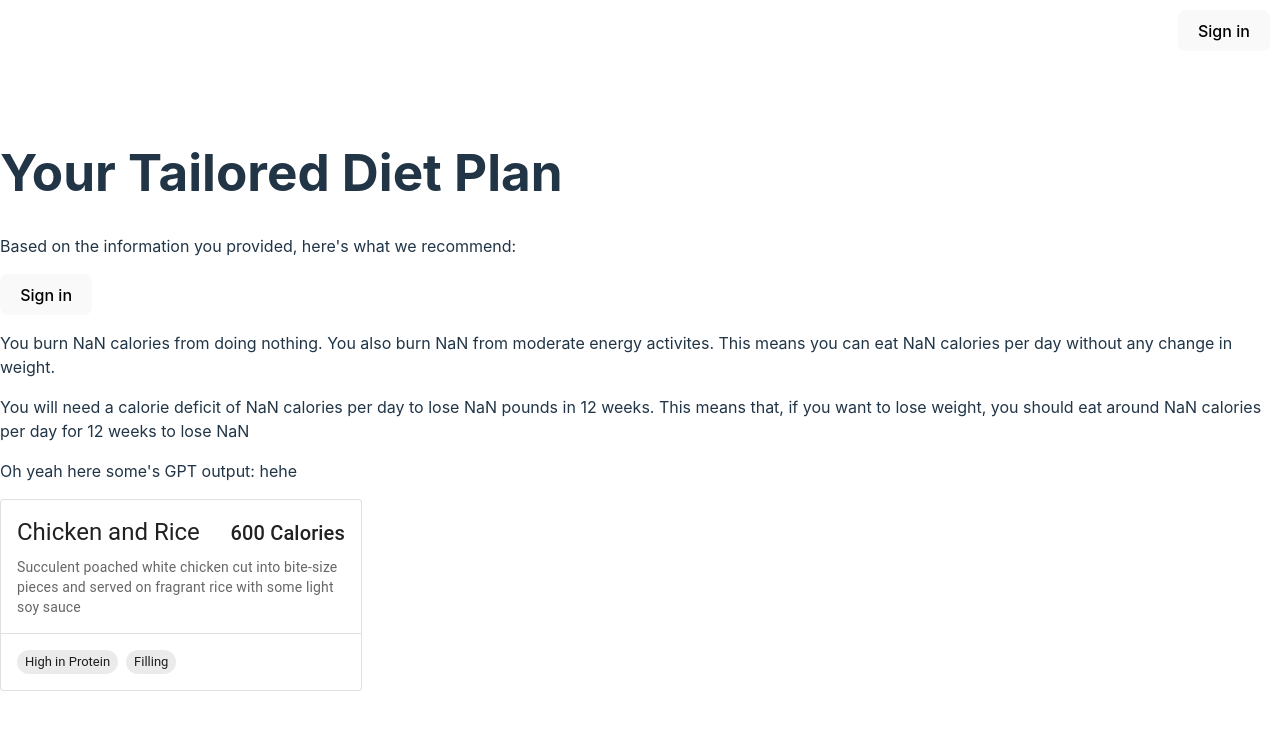
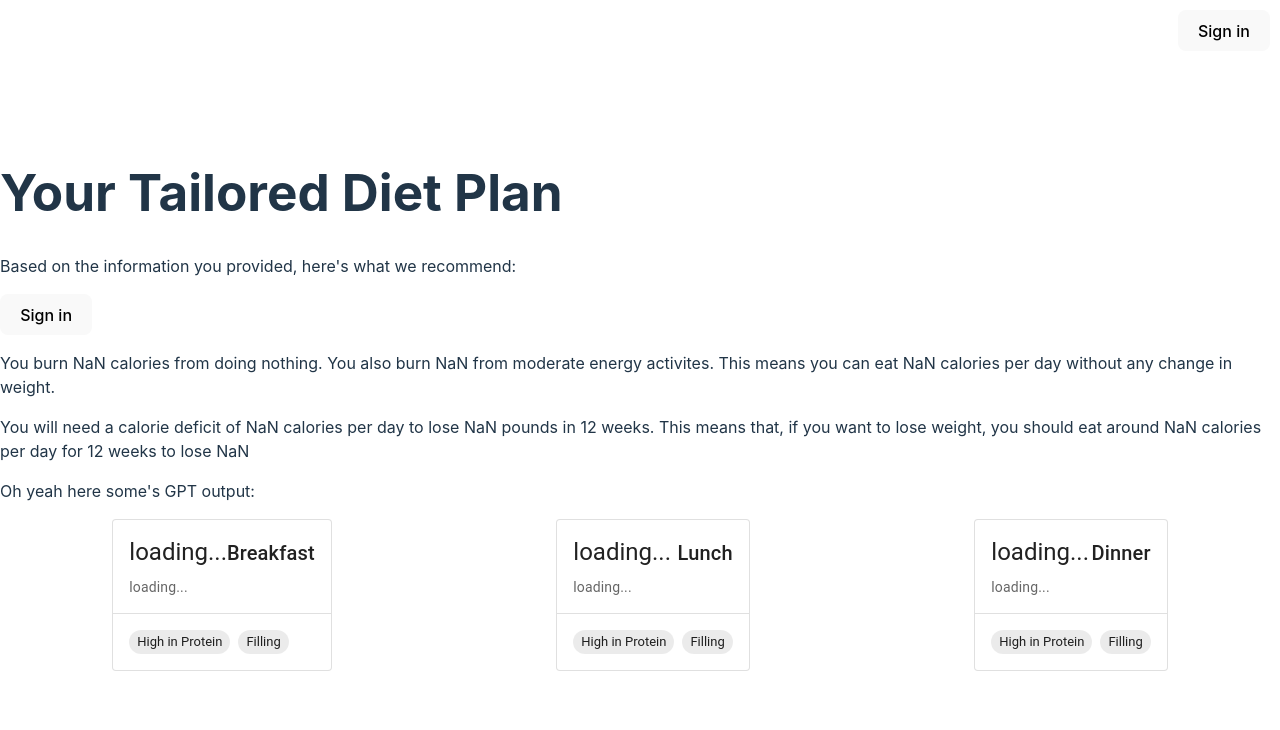
Before and after one commit to gus-droid/PARTIALJOBS, a React (Vite) app in the folder clerk-react/: page / in a window 1280 px wide. Both pictures are taken after typing "Sample", "Sample", "Sample", "Sample", "Sample", "Sample" into the empty fields and a click on the button "SUBMIT". Shown: the top 730 px of the page. Built offline with nearby package versions, Linux system fonts and the light colour scheme; no server answers; the HTML template or start-up script is replaced by a standard one.

Commit message:
ResultPage - Show meals as cards

```diff
--- a/clerk-react/src/ResultPage.tsx
+++ b/clerk-react/src/ResultPage.tsx
@@ -4,6 +4,16 @@ import { Card, TextField, Button, Box, Typography, CssBaseline, Chip, Stack, Div
 import { SignedIn, SignedOut, SignInButton, UserButton } from '@clerk/clerk-react';
 import { ExerciseLevel, calculate_bmr, calorie_delta_goal, energy_delta } from './calorie_math';
 import {get_meal_plan} from './OpenAI';
+
+var first_passed = false;
+var breakfast = "loading...";
+var lunch = "loading...";
+var dinner = "loading...";
+var breakfast_ing = "loading...";
+var lunch_ing = "loading...";
+var dinner_ing = "loading...";
+var text = "ingredients: ";
+var meal = "loading...";
 
 const ResultPage = () => {
     const location = useLocation();
@@ -20,42 +30,59 @@ const ResultPage = () => {
     const energy_cal: number = energy_delta(bmr, ExerciseLevel.Moderate);
     const in_12_weeks: number = calorie_delta_goal(-(weight - target_weight)/12);
 
-    const [test_chatgpt, setText] = useState("hehe");
+
+    var [switchval, setSwitch] = useState(true);
 
     useEffect(() => {
         async function update_text() {
             get_meal_plan(40, 40, 40).then((result) => {
-                var builder_string = "";
 
-                builder_string += result["breakfast"]["meal"] + "\n";
-                builder_string += "Ingredients" + "\n";
+                console.log("running")
+                breakfast_ing = "ingredients: ";
+
+                breakfast = result["breakfast"]["meal"];
+                console.log(result["breakfast"]["meal"]);
+                console.log(breakfast);
                 for(const index in result["breakfast"]["ingredients"]) {
-                    var ingredient = result.breakfast.ingredients[index];
-                    console.log(ingredient);
-                    builder_string += ` * ${ingredient["name"]} Cal: ${ingredient.calories} kcal  Protein: ${ingredient.protein}g"\n`;
+                    if (first_passed == false) {
+                        first_passed = true;
+                        var ingredient = result.breakfast.ingredients[index];
+                        breakfast_ing += ingredient;
+                        continue;
+                    }
+                    ingredient = ", " + result.breakfast.ingredients[index];
+                    breakfast_ing += ingredient;
                 }
-                builder_string += "    \n";
+                first_passed = false;
 
-                builder_string += result["lunch"]["meal"] + "\n";
-                builder_string += "Ingredients" + "\n";
+                lunch_ing = "ingredients: ";
+                lunch = result["lunch"]["meal"];
                 for(const index in result["lunch"]["ingredients"]) {
-                    var ingredient = result.lunch.ingredients[index];
-                    console.log(ingredient);
-                    builder_string += ` * ${ingredient["name"]} Cal: ${ingredient.calories} kcal  Protein: ${ingredient.protein}g"\n`;
+                    if (first_passed == false) {
+                        first_passed = true;
+                        var ingredient = result.lunch.ingredients[index];
+                        lunch_ing += ingredient;
+                        continue;
+                    }
+                    ingredient = ", " + result.lunch.ingredients[index];
+                    lunch_ing += ingredient;
                 }
-                builder_string += "    \n";
+                first_passed = false;
+                dinner_ing = "ingredients: ";
+                dinner = result["dinner"]["meal"];
+                for(const index in result["dinner"]["ingredients"]) {
+                    if (first_passed == false) {
+                        first_passed = true;
+                        var ingredient = result.dinner.ingredients[index];
+                        dinner_ing += ingredient;
+                        continue;
+                    }
+                    ingredient = ", " + result.dinner.ingredients[index];
+                    dinner_ing += ingredient;
+                }
 
+                setSwitch(!switchval)
 
-                builder_string += result["dinner"]["meal"] + "\n";
-                builder_string += "Ingredients" + "\n";
-                for(const index in result["dinner"]["ingredients"]) {
-                    var ingredient = result.dinner.ingredients[index];
-                    console.log(ingredient);
-                    builder_string += ` * ${ingredient["name"]} Cal: ${ingredient.calories} kcal  Protein: ${ingredient.protein}g"\n`;
-                }
-                builder_string += "    \n";
-
-                setText( builder_string );
             }).catch((error) => {
                 console.error('Error:', error);
             });
@@ -65,7 +92,21 @@ const ResultPage = () => {
 
 
 
-    function MealCard() {
+
+    function MealCard(prop) {
+
+
+        if(prop.dailymeal == "breakfast") {
+            text = breakfast_ing;
+            meal = breakfast;
+        } else if(prop.dailymeal == "lunch") {
+            text = lunch_ing;
+            meal = lunch;
+        } else {
+            text = dinner_ing;
+            meal = dinner;
+        }
+
         return (
             <Card variant="outlined" sx={{ maxWidth: 360 }}>
                 <Box sx={{ p: 2 }}>
@@ -74,21 +115,20 @@ const ResultPage = () => {
                     sx={{ justifyContent: 'space-between', alignItems: 'center' }}
                     >
                     <Typography gutterBottom variant="h5" component="div">
-                        Chicken and Rice
+                        {meal}
                     </Typography>
                     <Typography gutterBottom variant="h6" component="div">
-                        600 Calories
+                        {prop.dailymeal}
                     </Typography>
                     </Stack>
+
+
                     <Typography variant="body2" sx={{ color: 'text.secondary' }}>
-                    Succulent poached white chicken cut into bite-size pieces and served on fragrant rice with some light soy sauce
+                        {text}
                     </Typography>
                 </Box>
                 <Divider />
                 <Box sx={{ p: 2 }}>
-                    {/* <Typography gutterBottom variant="body2">
-                    Select type
-                    </Typography> */}
                     <Stack direction="row" spacing={1}>
                     <Chip label="High in Protein" size="small" />
                     <Chip label="Filling" size="small" />
@@ -112,8 +152,16 @@ const ResultPage = () => {
             <p>You burn {bmr} calories from doing nothing. You also burn {energy_cal} from moderate energy activites. This means you can eat {bmr + energy_cal} calories per day without any change in weight.</p>
             <p>You will need a calorie deficit of {in_12_weeks} calories per day to lose {weight - target_weight} pounds in 12 weeks. This means that, if you want to lose weight, you should eat around {bmr + energy_cal + in_12_weeks} calories per day for 12 weeks to lose {weight - target_weight}</p>
 
-            <p>Oh yeah here some's GPT output: {test_chatgpt}</p>
-            <MealCard />
+            <p>Oh yeah here some's GPT output: {switchval}</p>
+            <div style={{
+                display: 'flex',
+                alignItems: 'center',
+                justifyContent: 'space-around',
+            }}>
+            <MealCard dailymeal="Breakfast"/>
+            <MealCard dailymeal="Lunch"/>
+            <MealCard dailymeal="Dinner"/>
+            </div>
         </div>
     );
 };
```
